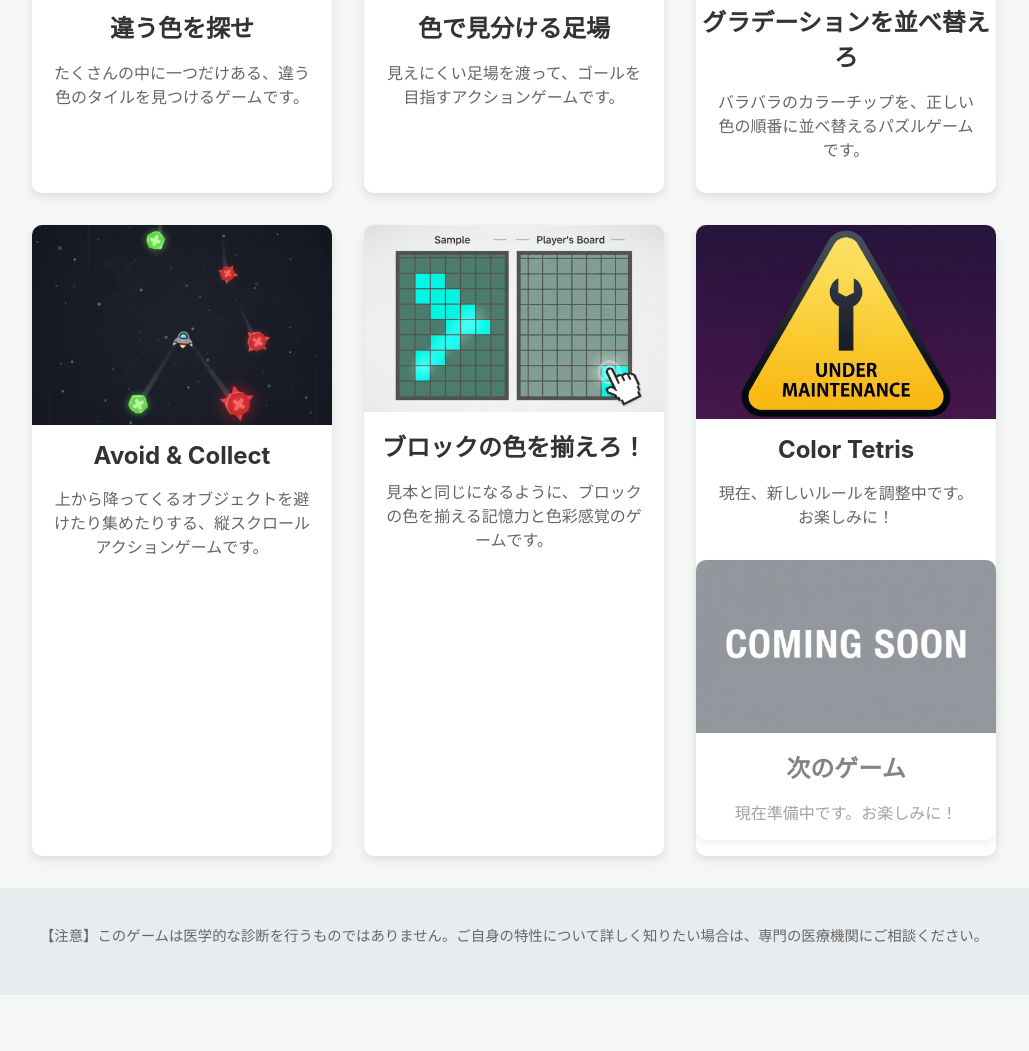
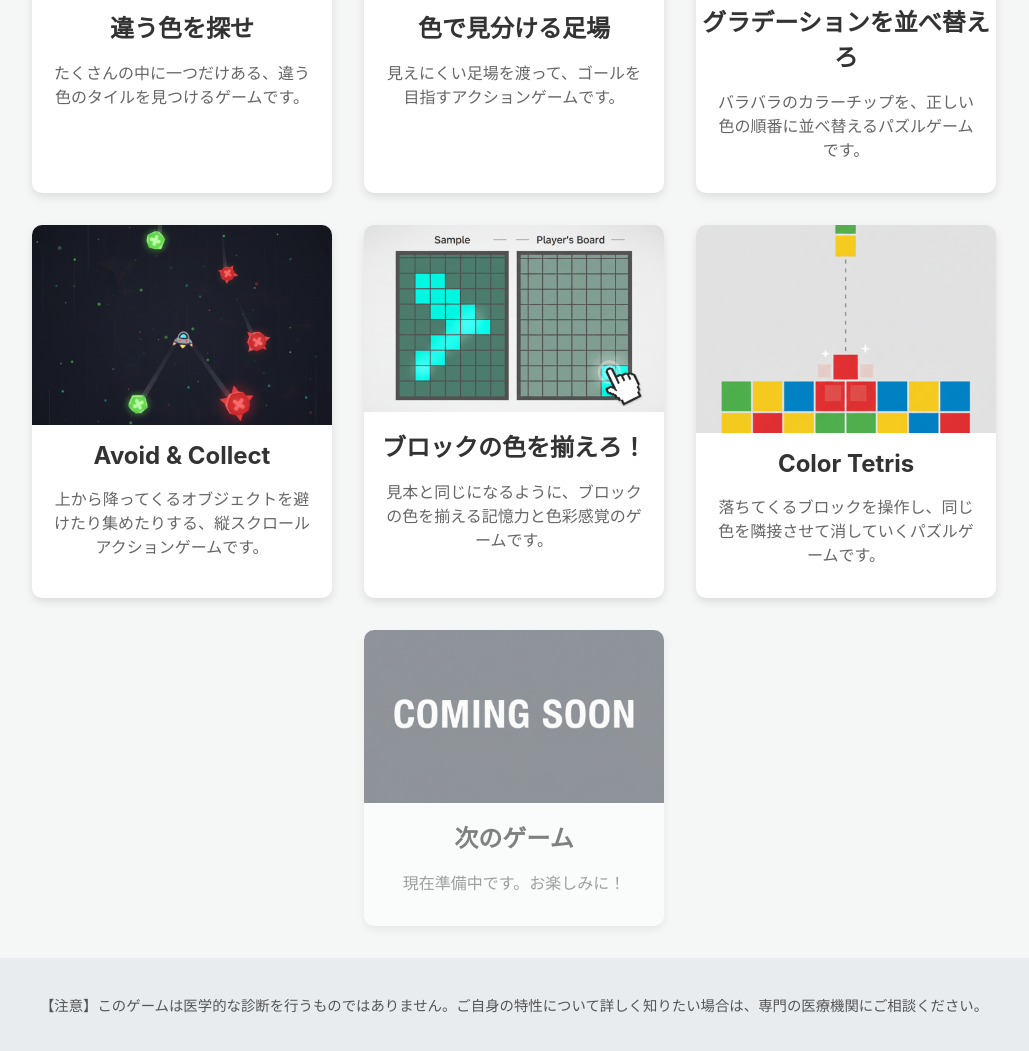
Before and after one commit to acounttest805-ctrl/color-game, a plain HTML site: page index.html in a window 1280 px wide. Shown: the part 367-1418 px from the top of the page, without its empty margins (126-1155 px from the left). Before the commit the page ends 1362 px from the top, so only its background shows below. Drawn offline with Linux system fonts and the light colour scheme.

Commit message:
Add files via upload

```diff
--- a/index.html
+++ b/index.html
@@ -45,11 +45,11 @@
             <h2>ブロックの色を揃えろ！</h2>
             <p>見本と同じになるように、ブロックの色を揃える記憶力と色彩感覚のゲームです。</p>
         </a>
-        <a href="./games/color-tetris" class="game-card">
-            <img src="./assets/under-maintenance.png" alt="メンテナンス中のゲーム">
+        <a href="./games/color-tetris/index.html" class="game-card">
+            <img src="./assets/color-tetris.png" alt="Color Tetrisのサムネイル">
             <h2>Color Tetris</h2>
-            <p>現在、新しいルールを調整中です。お楽しみに！</p>
-        </div>
+            <p>落ちてくるブロックを操作し、同じ色を隣接させて消していくパズルゲームです。</p>
+        </a>
         <div class="game-card coming-soon">
             <img src="./assets/ComingSoon.png" alt="準備中のゲーム">
             <h2>次のゲーム</h2>
```
